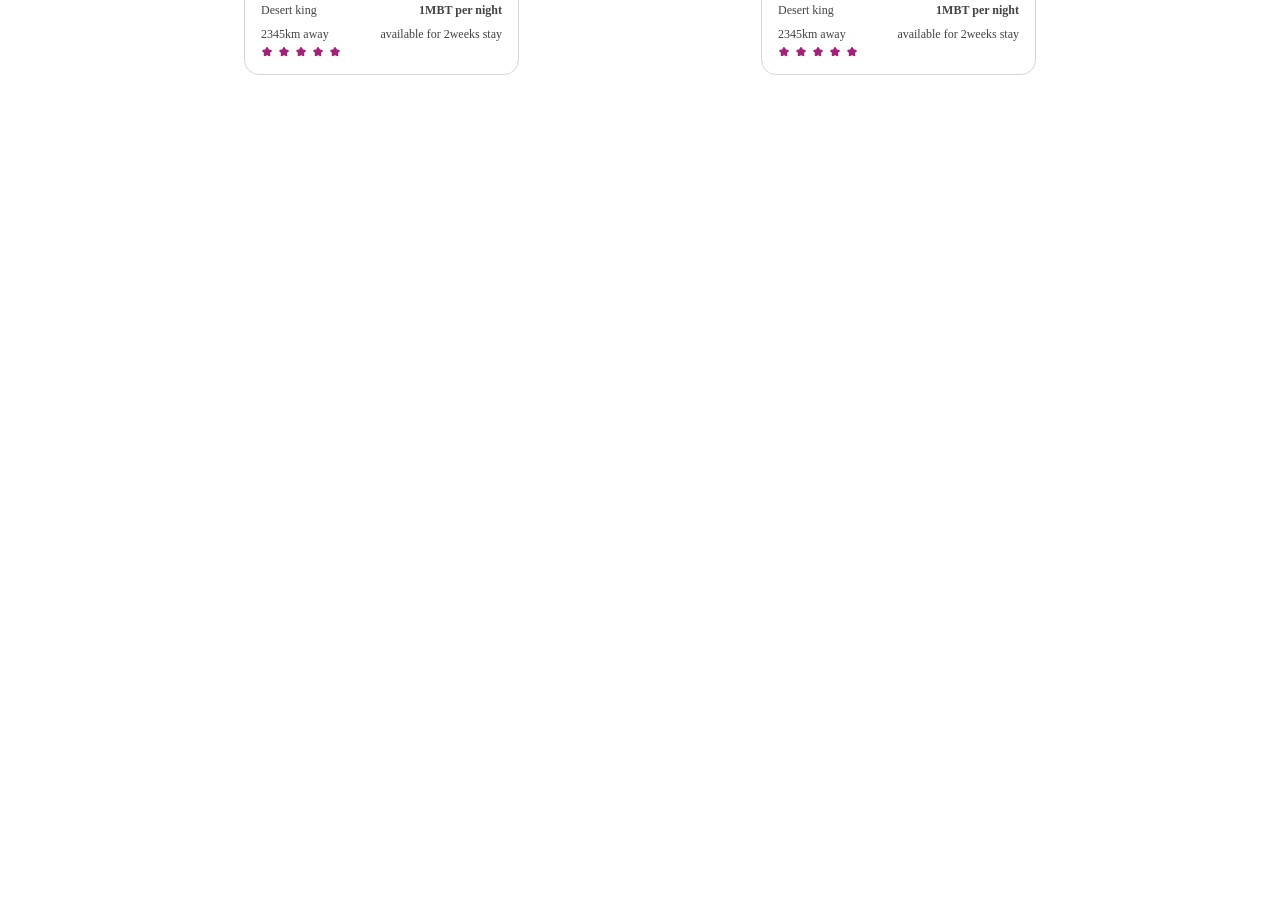
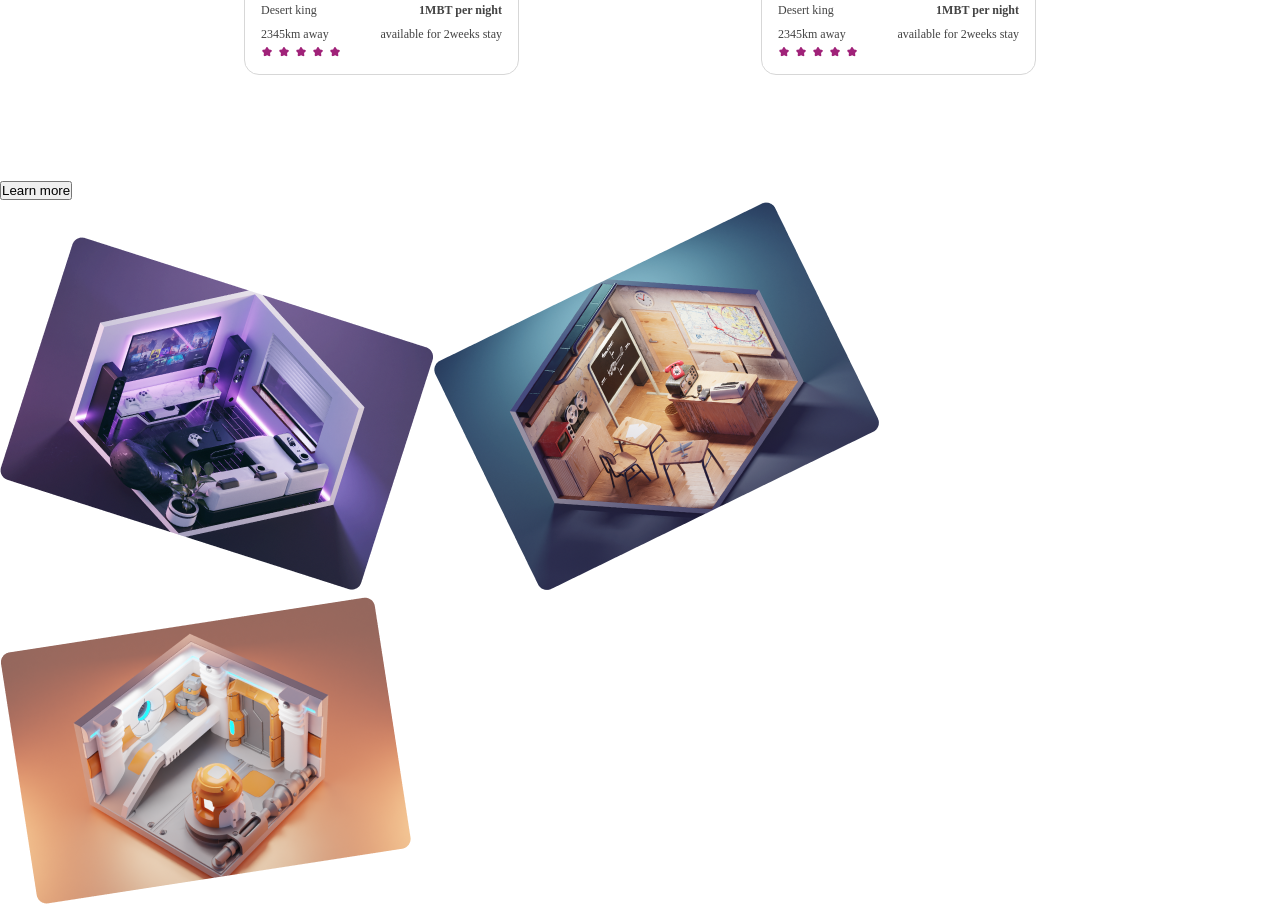
Before and after one commit to Opeyimika-sudo/metabnb_frontend, a React (Vite) app: page / in a window 1280 px wide. Shown: the part 2260-3171 px from the top of the page. Before the commit the page ends 2390 px from the top, so only its background shows below. Built offline with nearby package versions, Linux system fonts and the light colour scheme; a web font is replaced by a local one.

Commit message:
update: import Cta component

```diff
--- a/src/App.jsx
+++ b/src/App.jsx
@@ -4,6 +4,7 @@ import Header from '../src/components/Header'
 import Hero from '../src/components/Hero'
 import Logos from '../src/components/Logos'
 import Inspirations from './components/Inspirations'
+import Cta from './components/Cta'
 
 
 function App() {
@@ -14,6 +15,7 @@ function App() {
       <Hero />
       <Logos />
       <Inspirations />
+      <Cta />
     </div>
   )
 }
```
